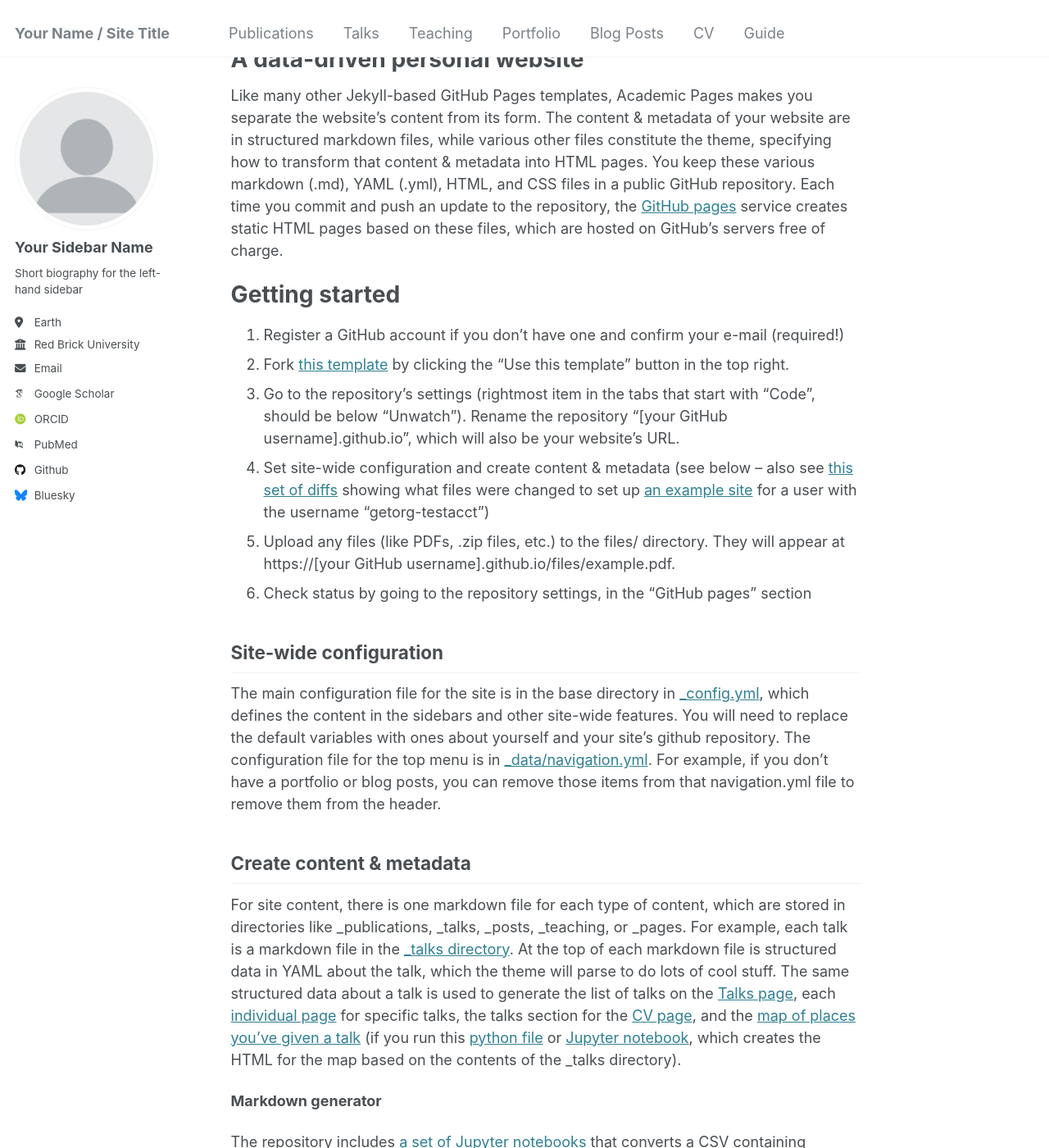
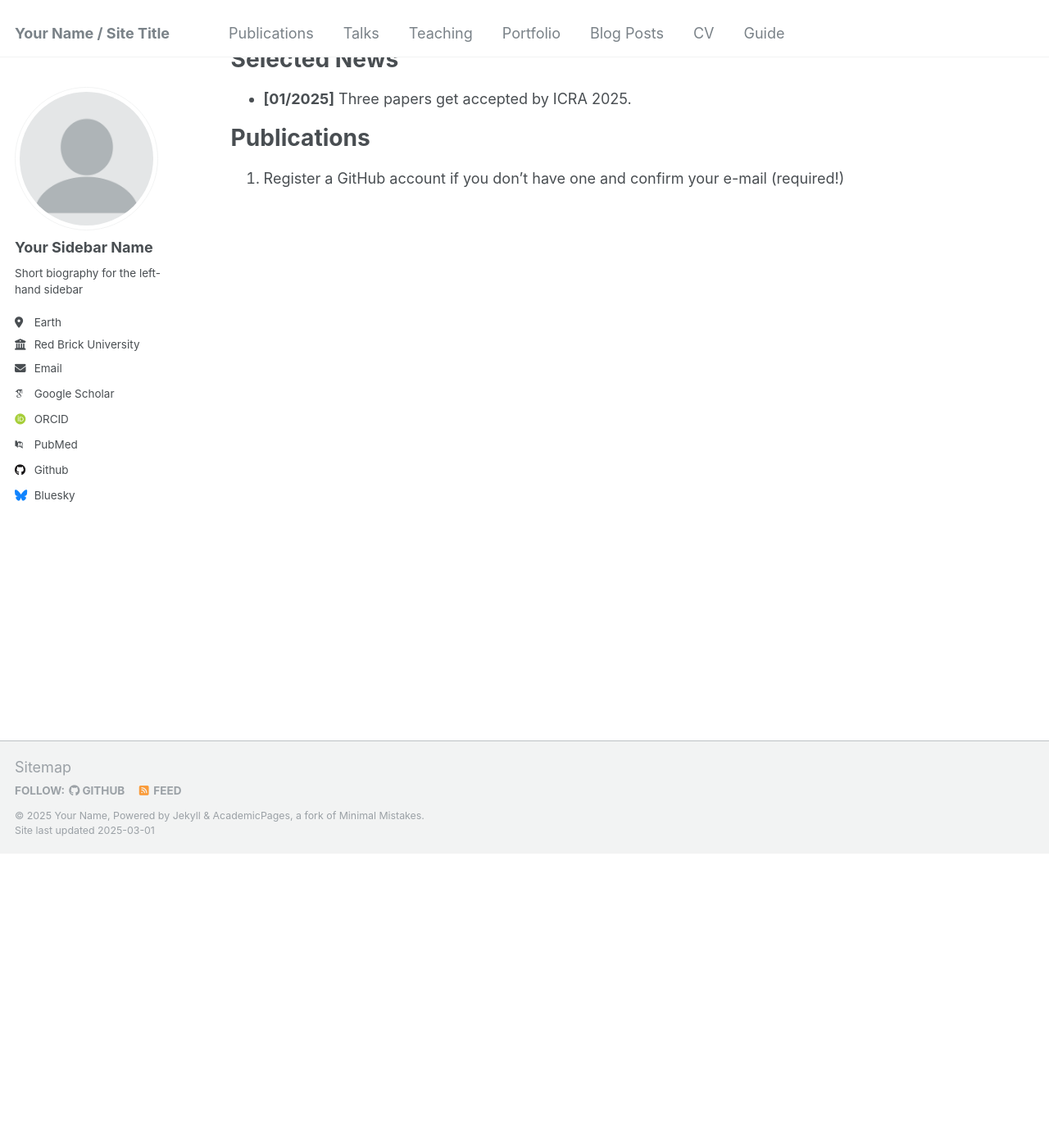
Before and after one commit to bairuofei/bairuofei.github.io, a Jekyll site: the page built from _pages/about.md, in a window 1280 px wide and 1400 px high, scrolled down 359 px. Shown: the whole window at 82% size. Built offline with Jekyll 4.4.1, drawn with Linux system fonts in a browser that asks for light colours; some web fonts are replaced; some of the changed text lies outside the part shown.

Commit message:
Update about.md

```diff
--- a/_pages/about.md
+++ b/_pages/about.md
@@ -1,6 +1,6 @@
 ---
 permalink: /
-title: "Academic Pages"
+title: "Ruofei Bai's Academic Website"
 author_profile: true
 redirect_from:
   - /about/
@@ -9,39 +9,11 @@
 
 Here write my introduction. This is the front page of a website that is powered by the [Academic Pages template](https://github.com/academicpages/academicpages.github.io) and hosted on GitHub pages. [GitHub pages](https://pages.github.com) is a free service in which websites are built and hosted from code and data stored in a GitHub repository, automatically updating when a new commit is made to the repository. This template was forked from the [Minimal Mistakes Jekyll Theme](https://mmistakes.github.io/minimal-mistakes/) created by Michael Rose, and then extended to support the kinds of content that academics have: publications, talks, teaching, a portfolio, blog posts, and a dynamically-generated CV. You can fork [this template](https://github.com/academicpages/academicpages.github.io) right now, modify the configuration and markdown files, add your own PDFs and other content, and have your own site for free, with no ads!
 
-A data-driven personal website
+Selected News
 ======
-Like many other Jekyll-based GitHub Pages templates, Academic Pages makes you separate the website's content from its form. The content & metadata of your website are in structured markdown files, while various other files constitute the theme, specifying how to transform that content & metadata into HTML pages. You keep these various markdown (.md), YAML (.yml), HTML, and CSS files in a public GitHub repository. Each time you commit and push an update to the repository, the [GitHub pages](https://pages.github.com/) service creates static HTML pages based on these files, which are hosted on GitHub's servers free of charge.
+* **[01/2025]** Three papers get accepted by ICRA 2025.
 
-Getting started
+
+Publications
 ======
 1. Register a GitHub account if you don't have one and confirm your e-mail (required!)
-1. Fork [this template](https://github.com/academicpages/academicpages.github.io) by clicking the "Use this template" button in the top right.
-1. Go to the repository's settings (rightmost item in the tabs that start with "Code", should be below "Unwatch"). Rename the repository "[your GitHub username].github.io", which will also be your website's URL.
-1. Set site-wide configuration and create content & metadata (see below -- also see [this set of diffs](http://archive.is/3TPas) showing what files were changed to set up [an example site](https://getorg-testacct.github.io) for a user with the username "getorg-testacct")
-1. Upload any files (like PDFs, .zip files, etc.) to the files/ directory. They will appear at https://[your GitHub username].github.io/files/example.pdf.
-1. Check status by going to the repository settings, in the "GitHub pages" section
-
-Site-wide configuration
-------
-The main configuration file for the site is in the base directory in [_config.yml](https://github.com/academicpages/academicpages.github.io/blob/master/_config.yml), which defines the content in the sidebars and other site-wide features. You will need to replace the default variables with ones about yourself and your site's github repository. The configuration file for the top menu is in [_data/navigation.yml](https://github.com/academicpages/academicpages.github.io/blob/master/_data/navigation.yml). For example, if you don't have a portfolio or blog posts, you can remove those items from that navigation.yml file to remove them from the header.
-
-Create content & metadata
-------
-For site content, there is one markdown file for each type of content, which are stored in directories like _publications, _talks, _posts, _teaching, or _pages. For example, each talk is a markdown file in the [_talks directory](https://github.com/academicpages/academicpages.github.io/tree/master/_talks). At the top of each markdown file is structured data in YAML about the talk, which the theme will parse to do lots of cool stuff. The same structured data about a talk is used to generate the list of talks on the [Talks page](https://academicpages.github.io/talks), each [individual page](https://academicpages.github.io/talks/2012-03-01-talk-1) for specific talks, the talks section for the [CV page](https://academicpages.github.io/cv), and the [map of places you've given a talk](https://academicpages.github.io/talkmap.html) (if you run this [python file](https://github.com/academicpages/academicpages.github.io/blob/master/talkmap.py) or [Jupyter notebook](https://github.com/academicpages/academicpages.github.io/blob/master/talkmap.ipynb), which creates the HTML for the map based on the contents of the _talks directory).
-
-**Markdown generator**
-
-The repository includes [a set of Jupyter notebooks](https://github.com/academicpages/academicpages.github.io/tree/master/markdown_generator
-) that converts a CSV containing structured data about talks or presentations into individual markdown files that will be properly formatted for the Academic Pages template. The sample CSVs in that directory are the ones I used to create my own personal website at stuartgeiger.com. My usual workflow is that I keep a spreadsheet of my publications and talks, then run the code in these notebooks to generate the markdown files, then commit and push them to the GitHub repository.
-
-How to edit your site's GitHub repository
-------
-Many people use a git client to create files on their local computer and then push them to GitHub's servers. If you are not familiar with git, you can directly edit these configuration and markdown files directly in the github.com interface. Navigate to a file (like [this one](https://github.com/academicpages/academicpages.github.io/blob/master/_talks/2012-03-01-talk-1.md) and click the pencil icon in the top right of the content preview (to the right of the "Raw | Blame | History" buttons). You can delete a file by clicking the trashcan icon to the right of the pencil icon. You can also create new files or upload files by navigating to a directory and clicking the "Create new file" or "Upload files" buttons.
-
-Example: editing a markdown file for a talk
-![Editing a markdown file for a talk](/images/editing-talk.png)
-
-For more info
-------
-More info about configuring Academic Pages can be found in [the guide](https://academicpages.github.io/markdown/), the [growing wiki](https://github.com/academicpages/academicpages.github.io/wiki), and you can always [ask a question on GitHub](https://github.com/academicpages/academicpages.github.io/discussions). The [guides for the Minimal Mistakes theme](https://mmistakes.github.io/minimal-mistakes/docs/configuration/) (which this theme was forked from) might also be helpful.
```
